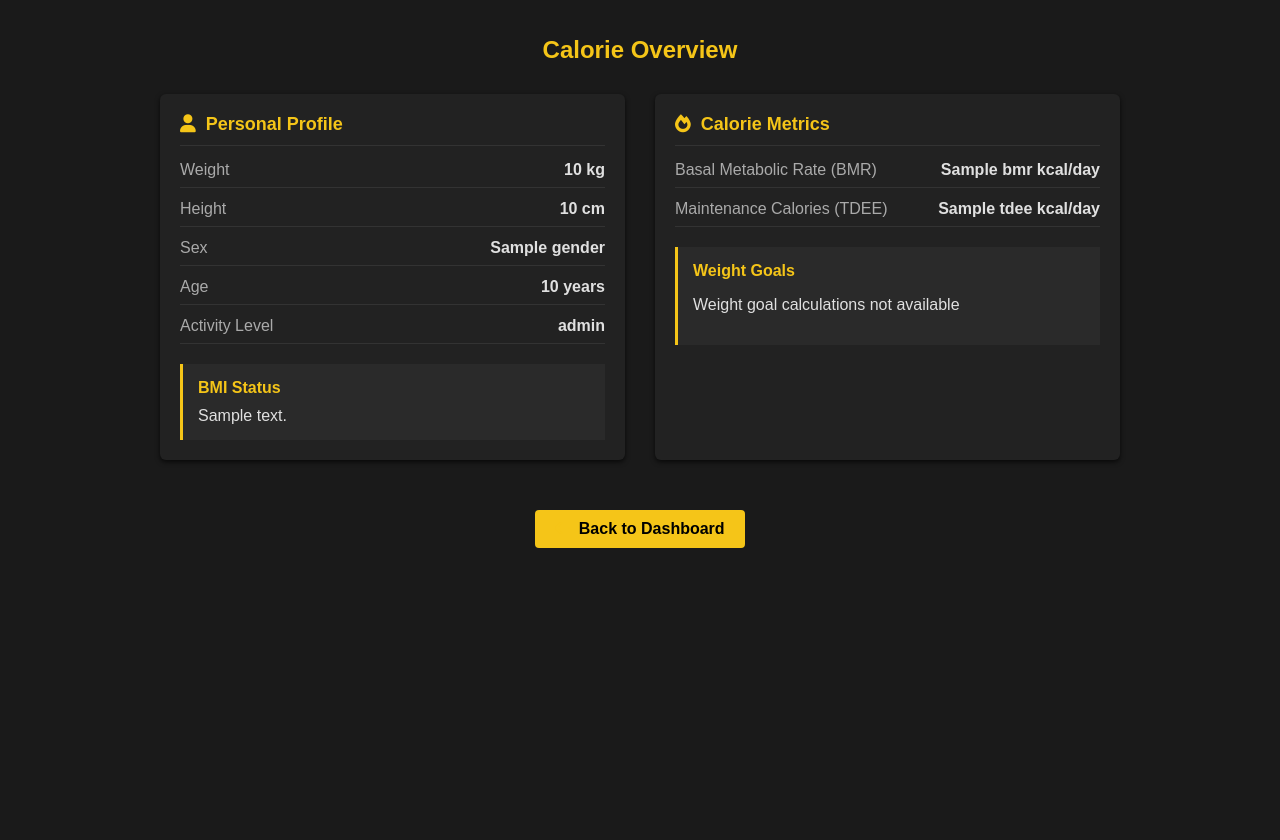
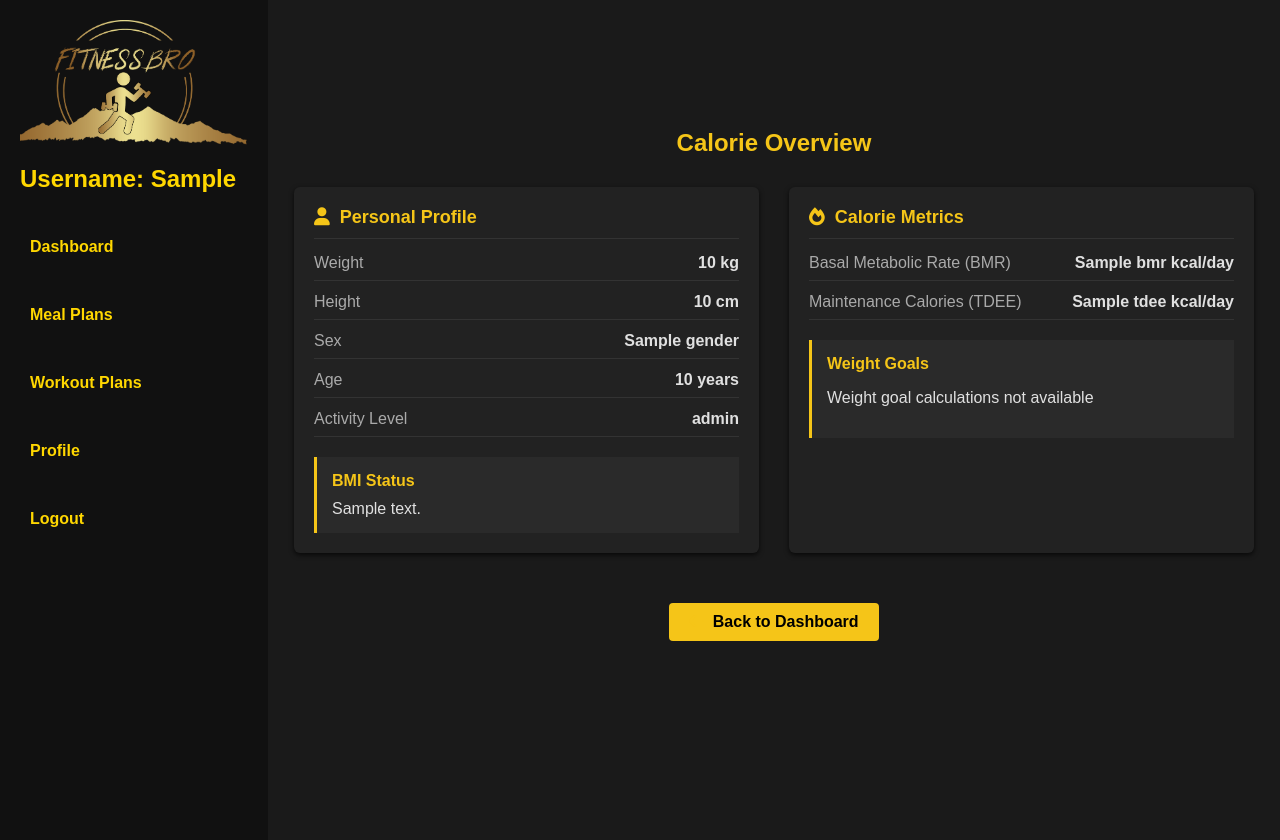
Before and after one commit to Bader123457/fitness-friend, a PHP site: the page made by src/Views/calorie.php in a window 1280 px wide. Run offline with PHP 8.4, Linux system fonts and the light colour scheme; the template is opened without the code that fills it: most values are stand-ins (such as "Sample title", 1, 10 or a date in 2020).

Commit message:
Added sidebar to calorie calculator page

```diff
--- a/src/Views/calorie.php
+++ b/src/Views/calorie.php
@@ -11,7 +11,7 @@
             color: #e0e0e0;
             font-family: Arial, sans-serif;
             margin: 0;
-            padding: 20px;
+            padding: 0px;
             display: flex;
             justify-content: center;
             min-height: 100vh;
@@ -19,6 +19,7 @@
 
         h1 {
             color: #f5c518;
+            margin-top: 0px;
             margin-bottom: 30px;
             text-align: center;
             font-size: 24px;
@@ -30,6 +31,7 @@
             margin: 0 auto;
             padding: 0 20px;
             box-sizing: border-box;
+            align-content: center;
         }
 
         .dashboard {
@@ -138,6 +140,7 @@
             color: #000;
             border: none;
             padding: 10px 20px;
+            margin-bottom: 50px;
             font-size: 16px;
             border-radius: 4px;
             cursor: pointer;
@@ -150,9 +153,65 @@
         .back-button:hover {
             background-color: #e0b717;
         }
+
+        .sidebar {
+            background: #111;
+            color: gold;
+            padding: 20px;
+            width: 228px;
+            height: 100vh;
+        }
+
+        .sidebar h2 {
+            font-size: 24px;
+            font-weight: bold;
+            margin-bottom: 20px;
+            color: gold;
+        }
+
+        .sidebar ul {
+            list-style: none;
+            padding: 0;
+        }
+
+        .sidebar ul li {
+            padding: 15px 0;
+        }
+
+        .sidebar ul li a {
+            color: gold;
+            text-decoration: none;
+            font-weight: bold;
+            font-size: 16px;
+            transition: 0.3s;
+            display: block;
+            padding: 10px;
+        }
+
+        .sidebar ul li a:hover {
+            background: gold;
+            color: black;
+            border-radius: 5px;
+        }
+
+        .sidebar img{
+            display: flex;
+            width: 100%;
+        }
     </style>
 </head>
 <body>
+    <div class="sidebar">
+        <img src="/assets/imgs/Logo.png" alt="FitnessBro Logo">
+        <h2>Username: <?php echo $welcome_display; ?></h2>
+        <ul>
+            <li><a href=<?php echo $dashboard_uri; ?>>Dashboard</a></li>
+            <li><a href=<?php echo $food_uri; ?>>Meal Plans</a></li>
+            <li><a href="#">Workout Plans</a></li>
+            <li><a href=<?php echo $profile_uri; ?>>Profile</a></li>
+            <li><a href=<?php echo $logout_uri; ?>>Logout</a></li>
+        </ul>
+    </div>
     <div class="container">
         <h1>Calorie Overview</h1>
 
@@ -237,7 +296,7 @@
         </div>
 
         <div class="button-container">
-            <a href="/dashboard" class="back-button">
+            <a href="<?php echo $dashboard_uri; ?>" class="back-button">
                 <i class="fas fa-arrow-left"></i> Back to Dashboard
             </a>
         </div>
```
Also changed, not shown: src/Controllers/CalorieController.php (+9 -1 lines).
